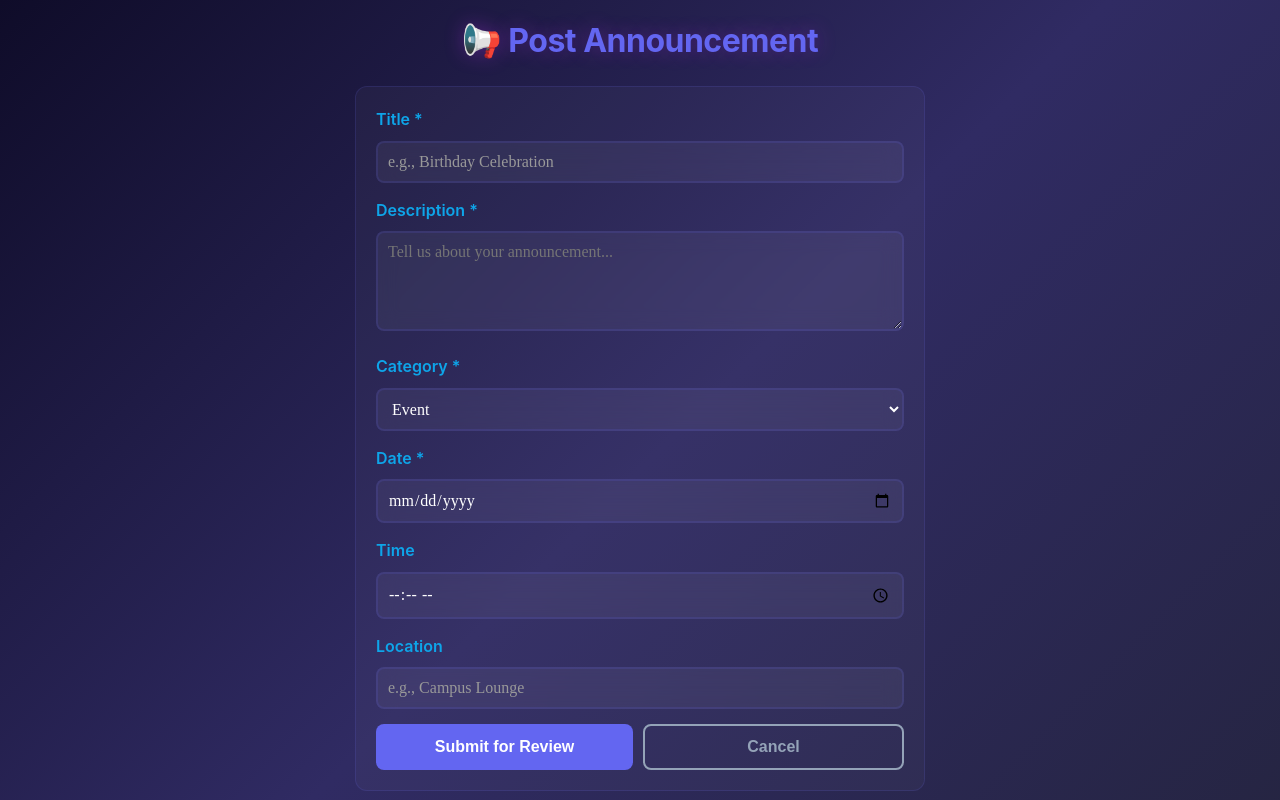
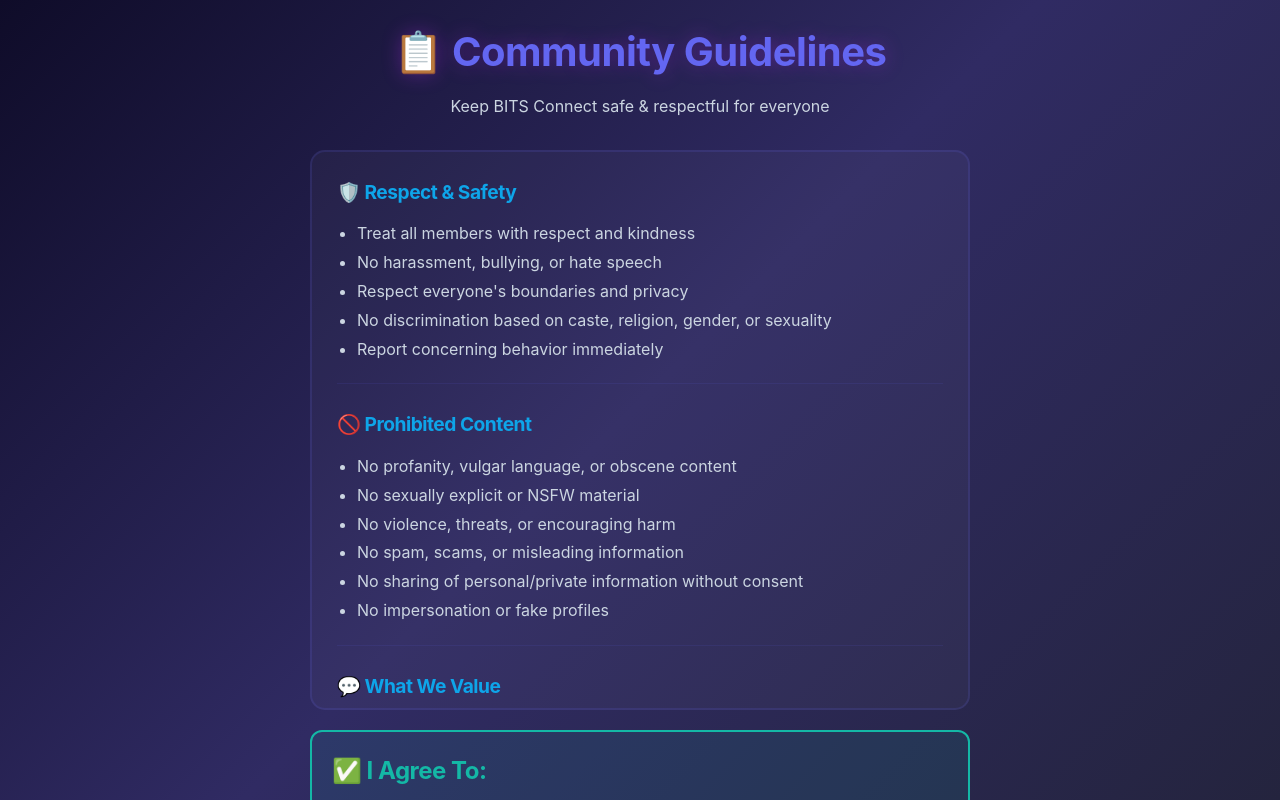
Before and after one commit to rabindersingh/bits-connect-frontend, a React (Create React App) app: page /guidelines in a window 1280 px wide. Shown: the top 800 px of the page. Built offline with nearby package versions, Linux system fonts and the light colour scheme; sample sign-in values are in the browser's storage.

Commit message:
Fix App.js - add CommunityGuidelines import and correct route

```diff
--- a/src/App.js
+++ b/src/App.js
@@ -11,6 +11,7 @@
 import ModerationQueue from './pages/ModerationQueue';
 import AnnouncementsPage from './pages/AnnouncementsPage';
 import AnnouncementsSubmit from './pages/AnnouncementsSubmit';
+import CommunityGuidelines from './pages/CommunityGuidelines';
 
 import Navbar from './components/Navbar';
 
@@ -69,7 +70,7 @@
             </>
           ) : !guidelinesAccepted ? (
             <>
-              <Route path="/guidelines" element={<AnnouncementsSubmit />} />
+              <Route path="/guidelines" element={<CommunityGuidelines onAgree={handleGuidelinesAccepted} />} />
               <Route path="*" element={<Navigate to="/guidelines" replace />} />
             </>
           ) : (
```
